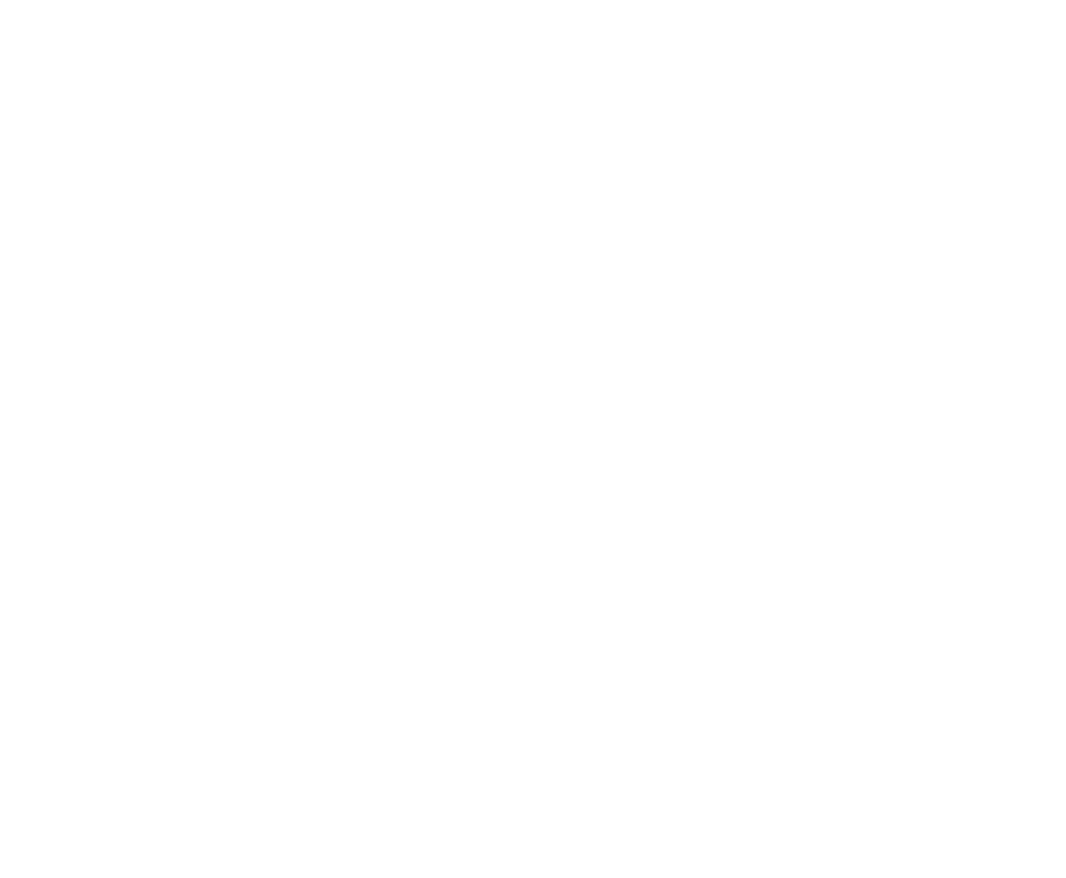
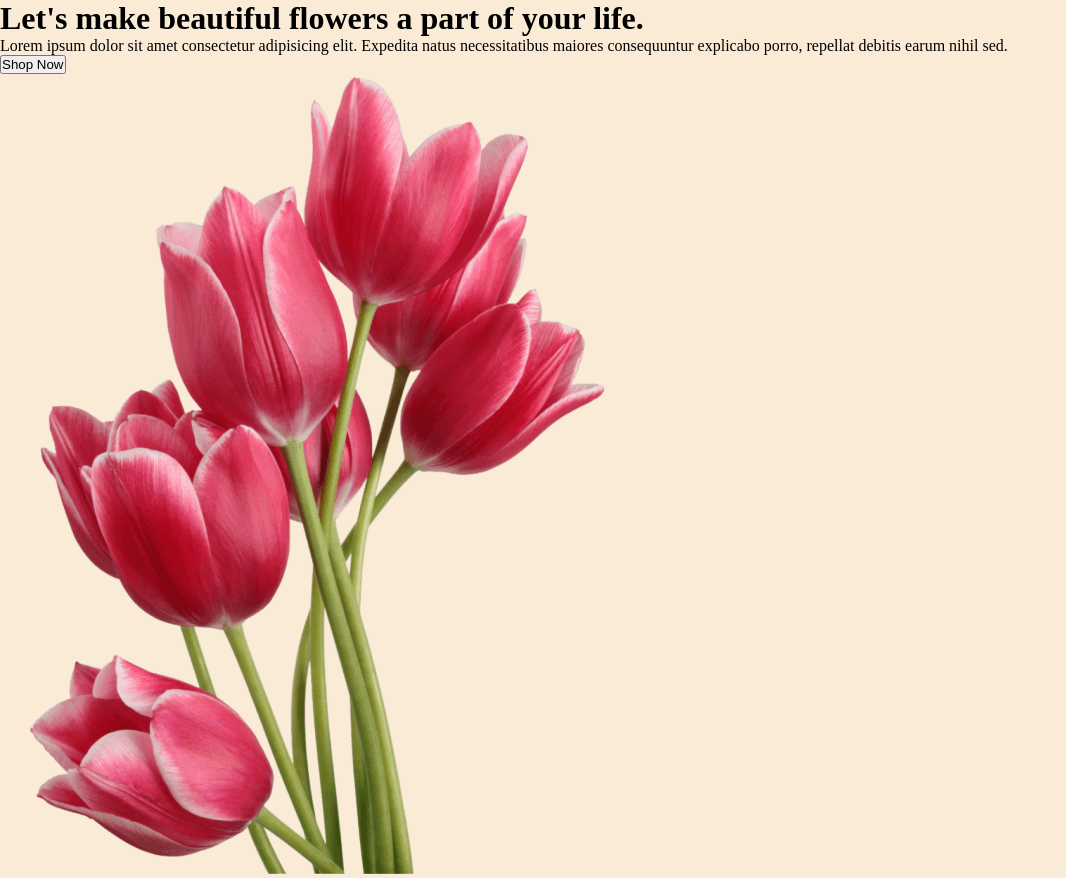
Before and after one commit to mdruman079/flower-shop, a plain HTML site: page index.html in a window 1280 px wide. Shown: the whole page, without its empty margins (0-1066 px from the left). Before the commit the page ends 800 px from the top, so only its background shows below. Drawn offline with Linux system fonts and the light colour scheme.

Commit message:
first commit

```diff
--- a/index.html
+++ b/index.html
@@ -3,9 +3,21 @@
 <head>
     <meta charset="UTF-8">
     <meta name="viewport" content="width=device-width, initial-scale=1.0">
-    <title>Document</title>
+    <title>Flower Shop</title>
+    <link rel="stylesheet" href="styles/style.css">
 </head>
 <body>
-
+    <header>
+        <div class="banner-container">
+            <div class="banner-text">
+                <h1>Let's make beautiful flowers a part of your life.</h1>
+                <p>Lorem ipsum dolor sit amet consectetur adipisicing elit. Expedita natus necessitatibus maiores consequuntur explicabo porro, repellat debitis earum nihil sed.</p>
+                <button>Shop Now</button>
+            </div>
+            <div class="banner-image">
+                <img src="asset/pngwing 10.png" alt="">
+            </div>
+        </div>
+    </header>
 </body>
 </html>
--- a/styles/style.css
+++ b/styles/style.css
@@ -0,0 +1,7 @@
+*{
+  margin: 0px;
+  padding: 0px;
+}
+header{
+  background-color: antiquewhite;
+}
```
